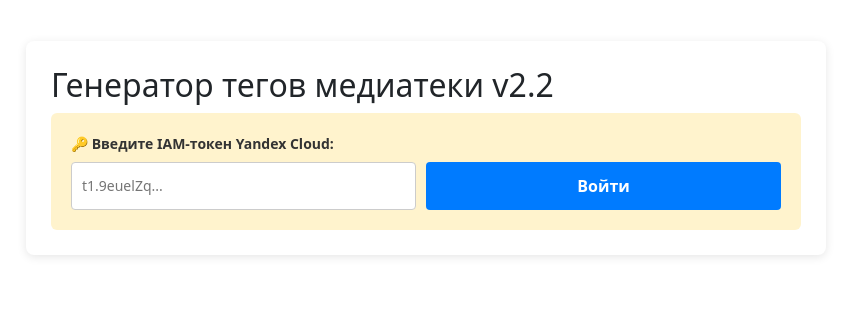
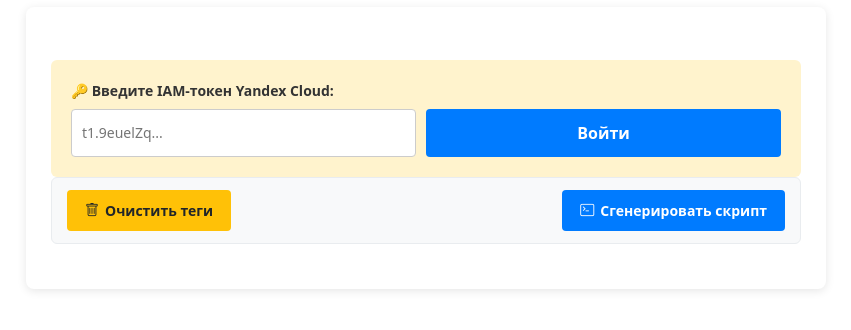
Before and after one commit to yababay/single-board-player, a SvelteKit app: page / in a window 1280 px wide. Shown: the part 252-582 px from the top of the page, without its empty margins (214-1065 px from the left). Built offline with nearby package versions, Linux system fonts and the light colour scheme.

Commit message:
buttons-on-panel

```diff
--- a/src/routes/+layout.svelte
+++ b/src/routes/+layout.svelte
@@ -1,12 +1,13 @@
 <script lang="ts">
 	import favicon from '$lib/assets/ai-music.svg';
+	import { PUBLIC_PAGE_TITLE } from '$env/static/public';
 
 	let { children } = $props();
 </script>
 
 <svelte:head>
 	<link rel="icon" href={favicon} />
-	<title>Обработка плейлистов</title>
+	<title>{PUBLIC_PAGE_TITLE}</title>
 </svelte:head>
 
 <main>
--- a/src/routes/+page.svelte
+++ b/src/routes/+page.svelte
@@ -3,6 +3,7 @@
 	import { state, actions } from './main.svelte';
 	import Genre from '$lib/components/Genre.svelte';
 	import PlaylistSelect from '$lib/components/PlaylistSelect.svelte'; // 💡 Импортируем новый компонент
+	import { PUBLIC_PAGE_TITLE } from '$env/static/public';
 
 	onMount(() => {
 		actions.checkSession();
@@ -10,7 +11,7 @@
 </script>
 
 <div class="container">
-	<h2>Генератор тегов медиатеки v2.2</h2>
+	<h3>{PUBLIC_PAGE_TITLE}</h3>
 
 	{#if !state.isAuthorized}
 		<div class="auth-box">
@@ -25,6 +26,7 @@
 			<i class="bi bi-box-arrow-right"></i> Выйти
 		</button>
 
+		<!-- Навигация по вкладкам -->
 		<div class="tabs">
 			<button class="tab-btn" class:active={state.activeTab === 'tagger'} onclick={() => state.activeTab = 'tagger'}>🎙 Разметка треков</button>
 			<button class="tab-btn" class:active={state.activeTab === 'tags_config'} onclick={() => state.activeTab = 'tags_config'}>🏷 Глобальные теги</button>
@@ -33,8 +35,6 @@
 
 		<!-- ВКЛАДКА 1: РАЗМЕТКА -->
 		{#if state.activeTab === 'tagger'}
-
-			<!-- 💡 ВМЕСТО СТАРОГО БЛОКА ВЫБОРА ПЛЕЙЛИСТА ВСТАВЛЯЕМ КОМПОНЕНТ -->
 			<PlaylistSelect />
 
 			<div class="form-group">
@@ -46,23 +46,18 @@
 				<label for="yaml-input">Фрагмент YAML-данных:</label>
 				<textarea id="yaml-input" class="code-input" rows="12" bind:value={state.yamlData}></textarea>
 			</div>
+			<!-- Кнопка генерации отсюда удалена -->
 
-			<button onclick={() => actions.processRequest()} disabled={state.isPending}> Сгенерировать .sh скрипт </button>
-
-	<!-- ВКЛАДКА 2: ДИНАМИЧЕСКАЯ ПАНЕЛЬ ТЕГОВ С ПОДДЕРЖКОЙ ИСТОРИИ БРАУЗЕРА -->
+		<!-- ВКЛАДКА 2: ГЛОБАЛЬНЫЕ ТЕГИ -->
 		{:else if state.activeTab === 'tags_config'}
 			<div class="expert-panel">
 				<h3>✍️ Архивные метаданные медиатеки</h3>
-
-				<!-- 💡 ДОБАВЛЕНО: Нативная форма с явным включением автодополнения.
-				     onsubmit="return false" предотвращает реальную перезагрузку страницы -->
 				<form autocomplete="on" onsubmit={() => false}>
 					<div class="grid">
 						{#each state.expertTags as tag, i}
 							{#if tag.id !== 'genre'}
 								<div class="form-group">
 									<label for="tag-{tag.id}">{tag.label} ({tag.type === 'txxx' ? 'TXXX:' : ''}{tag.flag}):</label>
-									<!-- 💡 ДОБАВЛЕНО: Атрибут name, привязанный к id тега. Именно по нему браузер будет копить историю ввода -->
 									<input
 										id="tag-{tag.id}"
 										name="archive-tag-{tag.id}"
@@ -78,13 +73,6 @@
 						{/each}
 					</div>
 				</form>
-
-				<div class="action-row">
-					<button class="btn-clear" onclick={() => actions.clearExpertTags()}>
-						<i class="bi bi-trash"></i> Очистить все теги
-					</button>
-				</div>
-
 			</div>
 
 		<!-- ВКЛАДКА 3: ИНСТРУКЦИИ -->
@@ -105,13 +93,33 @@
 		{/if}
 	{/if}
 
+	<!-- 💡 НОВАЯ ЕДИНАЯ ПАНЕЛЬ УПРАВЛЕНИЯ КНОПКАМИ -->
+	<div class="toolbar-panel">
+		<!-- Кнопка очистки: теперь видна всегда, слева, цвет warning -->
+		<button class="btn-toolbar btn-warning" onclick={() => actions.clearExpertTags()}>
+			<i class="bi bi-trash"></i> Очистить теги
+		</button>
+
+		<!-- Кнопка генерации: теперь видна всегда, справа, с иконкой терминала, без .sh -->
+		<button class="btn-toolbar btn-primary" onclick={() => actions.processRequest()} disabled={state.isPending}>
+			<i class="bi bi-terminal"></i> Сгенерировать скрипт
+		</button>
+	</div>
+
 	{#if state.statusMessage}<div id="status" style="color: {state.statusColor}">{state.statusMessage}</div>{/if}
 	{#if state.outputText}<pre id="output">{state.outputText}</pre>{/if}
 </div>
 
 <style>
+	h3 { margin-bottom: 1.7rem; color: #333; font-size: 1.25rem; }
 	.container { position: relative; background: #fff; padding: 25px; border-radius: 8px; box-shadow: 0 2px 10px rgba(0,0,0,0.1); width: 100%; max-width: 800px; }
-	.logout-link { position: absolute; top: 25px; right: 25px; background: none; border: none; color: #dc3545; cursor: pointer; display: inline-flex; align-items: center; gap: 5px; width: auto; font-size: 14px; }
+	.logout-link {
+		/* position: absolute; top: 25px; */
+		position: fixed; top: 25px; right: 25px;
+		background: none; border: none;
+		color: #dc3545; cursor: pointer; display: inline-flex;
+		align-items: center; gap: 5px; width: auto; font-size: 14px;
+	}
 	.tabs { display: flex; gap: 5px; border-bottom: 2px solid #ddd; margin-bottom: 20px; }
 	.tab-btn { background: #f1f1f1; border: 1px solid #ddd; border-bottom: none; padding: 10px 20px; cursor: pointer; border-radius: 4px 4px 0 0; font-weight: bold; color: #555; width: auto; font-size: 14px; }
 	.tab-btn.active { background: #007bff; color: white; border-color: #007bff; }
@@ -129,7 +137,7 @@
 	button:disabled { background-color: #cccccc; cursor: not-allowed; }
 	#status { margin-top: 15px; font-weight: bold; text-align: left; }
 	#output { margin-top: 20px; padding: 15px; background: #e9ecef; border-left: 4px solid #007bff; white-space: pre-wrap; text-align: left; font-family: 'Courier New', monospace; }
-	.action-row {
+	/*.action-row {
 		margin-top: 25px;
 		display: flex;
 		justify-content: flex-end;
@@ -144,5 +152,47 @@
 	}
 	.btn-clear:hover {
 		background-color: #bd2130;
+	}*/
+	/* Стили горизонтальной панели управления */
+	.toolbar-panel {
+		display: flex;
+		justify-content: space-between;
+		align-items: center;
+		background-color: #f8f9fa;
+		border: 1px solid #e9ecef;
+		padding: 12px 15px;
+		border-radius: 6px;
+		margin-bottom: 20px;
 	}
+
+	/* Базовый класс для кнопок на панели */
+	.btn-toolbar {
+		width: auto; /* Отменяем 100%-ширину, делаем естественный размер */
+		padding: 10px 18px;
+		font-size: 14px;
+		font-weight: bold;
+		display: inline-flex;
+		align-items: center;
+		gap: 6px; /* Зазор между иконкой и текстом */
+		transition: background-color 0.2s ease;
+	}
+
+	/* Кнопка генерации (Синяя) */
+	.btn-primary {
+		background-color: #007bff;
+		color: white;
+	}
+	.btn-primary:hover:not(:disabled) {
+		background-color: #0056b3;
+	}
+
+	/* Кнопка очистки (Оранжевая/Варнинг) */
+	.btn-warning {
+		background-color: #ffc107;
+		color: #212529; /* Темный текст для хорошей читаемости на желтом */
+	}
+	.btn-warning:hover {
+		background-color: #e0a800;
+	}
+
 </style>
```
